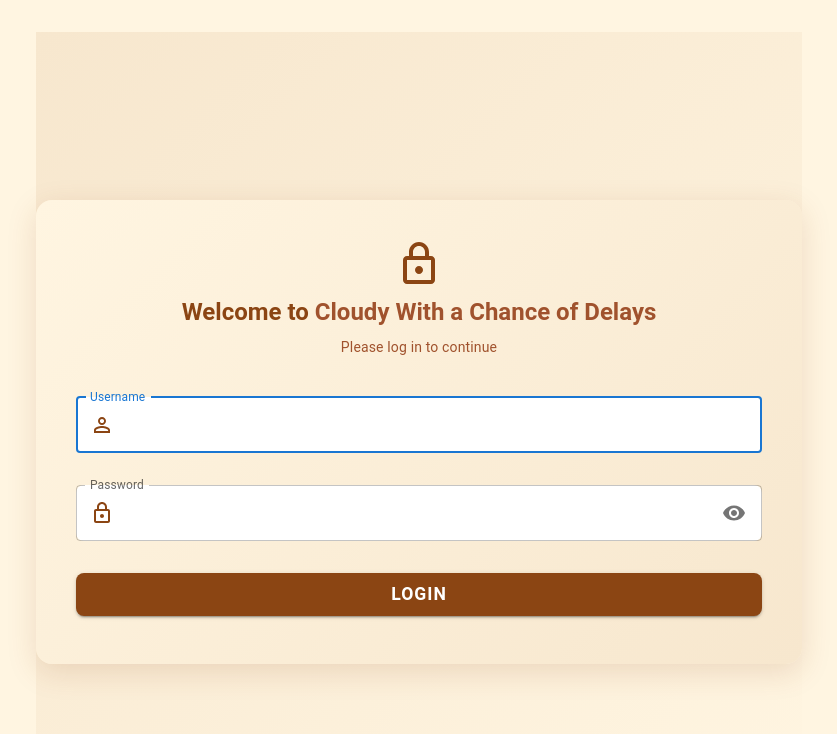
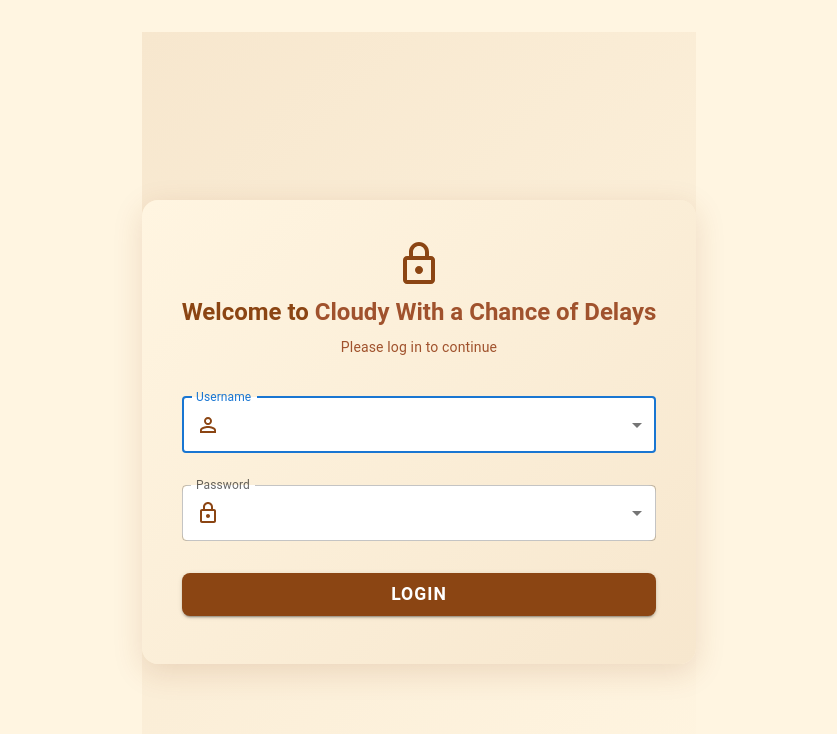
Before and after one commit to aloaasmae/flight-delay-hackathon-exclamation-mark-tallinn, a React (Vite) app in the folder client/: page / in a window 1280 px wide. Shown: the top 734 px of the page, without its empty margins (221-1058 px from the left). Built offline with nearby package versions, Linux system fonts and the light colour scheme.

Commit message:
me window work

```diff
--- a/client/src/LoginPage.tsx
+++ b/client/src/LoginPage.tsx
@@ -25,6 +25,10 @@ export default function LoginPage({ onLogin }: LoginProps) {
   const [showPassword, setShowPassword] = useState(false);
   const [submitting, setSubmitting] = useState(false);
   const [error, setError] = useState<string | null>(null);
+
+  // Comic-style usernames and passwords
+  const comicUsernames = Array.from({ length: 1000 }, (_, i) => `CaptainQuokka${i+1}`);
+  const comicPasswords = Array.from({ length: 1000 }, (_, i) => `BananaRocket${i+1}`);
 
   const handleSubmit = async (e: React.FormEvent) => {
     e.preventDefault();
@@ -69,6 +73,7 @@ export default function LoginPage({ onLogin }: LoginProps) {
           </Box>
           <Box component="form" onSubmit={handleSubmit} sx={{ mt: 1 }}>
             <TextField
+              select
               label="Username"
               value={username}
               onChange={e => setUsername(e.target.value)}
@@ -87,10 +92,14 @@ export default function LoginPage({ onLogin }: LoginProps) {
                 borderRadius: 2,
                 mb: 2
               }}
-            />
+            >
+              {comicUsernames.map((name) => (
+                <option key={name} value={name}>{name}</option>
+              ))}
+            </TextField>
             <TextField
+              select
               label="Password"
-              type={showPassword ? 'text' : 'password'}
               value={password}
               onChange={e => setPassword(e.target.value)}
               fullWidth
@@ -101,25 +110,17 @@ export default function LoginPage({ onLogin }: LoginProps) {
                     <LockOutlinedIcon sx={{ color: '#8b4513' }} />
                   </InputAdornment>
                 ),
-                endAdornment: (
-                  <InputAdornment position="end">
-                    <IconButton
-                      aria-label="toggle password visibility"
-                      onClick={() => setShowPassword((show) => !show)}
-                      edge="end"
-                      size="small"
-                    >
-                      {showPassword ? <VisibilityOff /> : <Visibility />}
-                    </IconButton>
-                  </InputAdornment>
-                )
               }}
               sx={{
                 background: '#fff',
                 borderRadius: 2,
                 mb: 2
               }}
-            />
+            >
+              {comicPasswords.map((pw) => (
+                <option key={pw} value={pw}>{pw}</option>
+              ))}
+            </TextField>
             {error && <Alert severity="error" sx={{ mt: 2 }}>{error}</Alert>}
             <Button
               type="submit"
```
